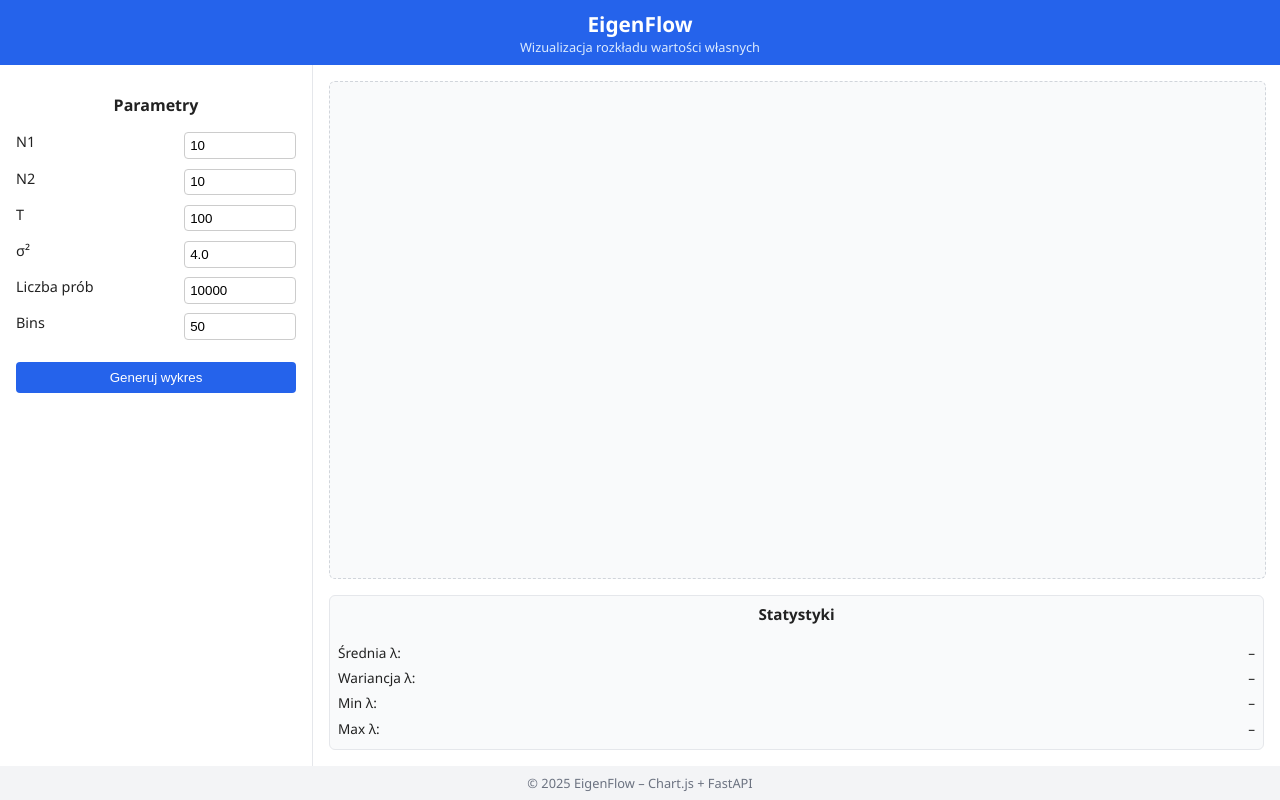
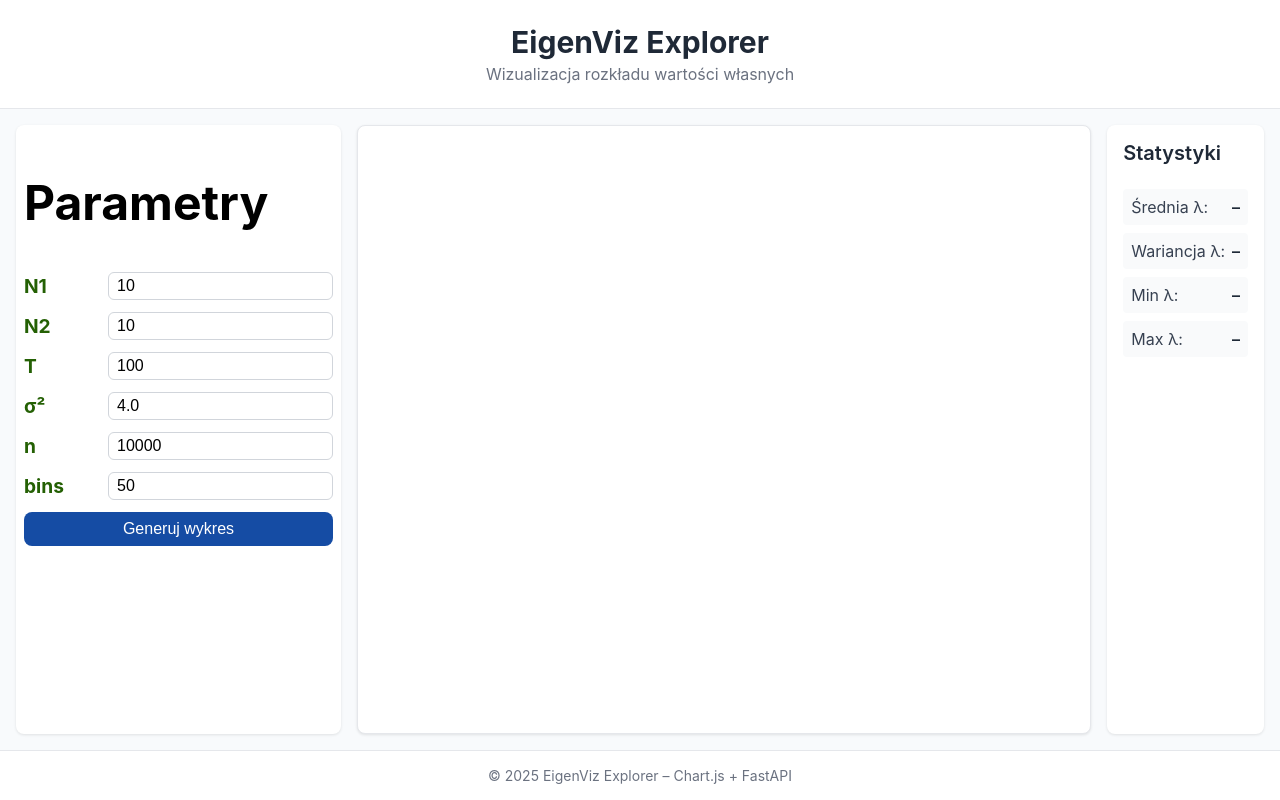
Before and after one commit to Krzemon/eigenflow, a plain HTML site: page index.html in a window 1280 px wide. Drawn offline with nearby package versions, Linux system fonts and the light colour scheme.

Commit message:
baza z test

```diff
--- a/assets/css/style.css
+++ /dev/null
@@ -1,131 +0,0 @@
-body {
-  margin: 0;
-  font-family: "Segoe UI", Arial, sans-serif;
-  background-color: #f8fafc;
-  color: #222;
-  display: flex;
-  flex-direction: column;
-  height: 100vh;
-}
-
-/* ======== Nagłówek i stopka ======== */
-header {
-  background: #2563eb;
-  color: white;
-  text-align: center;
-  padding: 0.6rem 0;
-  font-size: 0.9rem;
-}
-header h1 {
-  margin: 0;
-  font-size: 1.3rem;
-}
-header p {
-  margin: 0;
-  color: #dbeafe;
-  font-size: 0.8rem;
-}
-
-footer {
-  background: #f3f4f6;
-  text-align: center;
-  padding: 0.5rem;
-  color: #6b7280;
-  font-size: 0.8rem;
-}
-
-/* ======== Layout główny ======== */
-main {
-  flex: 1;
-  display: flex;
-  overflow: hidden;
-}
-
-.left-panel {
-  width: 280px;
-  background: white;
-  border-right: 1px solid #e5e7eb;
-  padding: 1rem;
-  box-shadow: 2px 0 8px rgba(0,0,0,0.05);
-  display: flex;
-  flex-direction: column;
-}
-.left-panel h2 {
-  font-size: 1rem;
-  margin-bottom: 1rem;
-  text-align: center;
-}
-
-.right-panel {
-  flex: 1;
-  display: flex;
-  flex-direction: column;
-  padding: 1rem;
-  background: #fff;
-}
-
-/* ======== Formularz ======== */
-form {
-  display: flex;
-  flex-direction: column;
-  gap: 0.6rem;
-}
-label {
-  display: flex;
-  justify-content: space-between;
-  font-size: 0.9rem;
-}
-input {
-  width: 100px;
-  border: 1px solid #ccc;
-  border-radius: 4px;
-  padding: 0.3rem;
-}
-button {
-  margin-top: 0.8rem;
-  background: #2563eb;
-  color: white;
-  border: none;
-  border-radius: 4px;
-  padding: 0.5rem;
-  cursor: pointer;
-  transition: background 0.2s;
-}
-button:hover {
-  background: #1d4ed8;
-}
-
-/* ======== Wykres ======== */
-#histogram-chart {
-  flex: 1;
-  width: 100%;
-  height: 100%;
-  border-radius: 6px;
-  background: #f9fafb;
-  border: 1px dashed #d1d5db;
-}
-
-/* ======== Statystyki ======== */
-.stats {
-  margin-top: 1rem;
-  padding: 0.5rem;
-  background: #f9fafb;
-  border-radius: 6px;
-  border: 1px solid #e5e7eb;
-}
-.stats h3 {
-  font-size: 0.95rem;
-  text-align: center;
-  margin-top: 0;
-}
-.stats ul {
-  list-style: none;
-  padding: 0;
-  margin: 0.3rem 0 0 0;
-}
-.stats li {
-  display: flex;
-  justify-content: space-between;
-  font-size: 0.85rem;
-  padding: 0.2rem 0;
-}
--- /dev/null
+++ b/css/style.css
@@ -0,0 +1,242 @@
+/* =========================
+   BASE STYLES
+========================= */
+body {
+    font-size: 2rem; /* 2x powiększenie czcionki */
+    margin: 0;
+    padding: 0;
+    font-family: -apple-system, BlinkMacSystemFont, "Segoe UI", Roboto, sans-serif;
+    background-color: #f8fafc; /* <- tutaj zmienisz tło całej strony */
+    display: flex;
+    flex-direction: column;
+    min-height: 100vh;
+}
+
+.page-layout {
+    display: flex;
+    flex-direction: column;
+    flex: 1;
+}
+
+main {
+    display: flex;
+    flex: 1;
+    gap: 1rem;
+    padding: 1rem;
+    flex-grow: 1;
+}
+
+/* =========================
+   HEADER
+========================= */
+.main-header {
+    background-color: white; /* <- tło nagłówka */
+    border-bottom: 1px solid #e5e7eb;
+    padding: 1.5rem 2rem;
+    text-align: center;
+}
+
+.header-title {
+    font-size: 1.875rem;
+    font-weight: 700;
+    color: #1f2937;
+    margin: 0;
+}
+
+.header-subtitle {
+    font-size: 1rem;
+    color: #6b7280;
+    margin: 0.25rem 0 0 0;
+}
+
+/* =========================
+   LEFT PANEL / FORM
+========================= */
+.left-panel {
+    flex: 0 0 10%;
+    background-color: #fff;
+    padding: 0.5rem;
+    border-radius: 0.5rem;
+    box-shadow: 0 1px 3px rgba(0,0,0,0.1);
+}
+
+.sidebar-title {
+    font-size: 1.5rem; /* większy nagłówek */
+    font-weight: 600;
+    color: #1f2937;
+    margin-bottom: 1rem;
+}
+
+.sidebar-form {
+    display: flex;
+    flex-direction: column;
+    gap: 0.75rem;
+}
+
+.form-label {
+    display: flex;
+    align-items: center;
+    flex-direction: row;
+    gap: 0.25rem;
+}
+
+.param-name {
+    flex-shrink: 0; /* nazwa nie kurczy się */
+    min-width: 80px; /* opcjonalnie, aby wszystkie nazwy miały jednakową szerokość */
+    position: relative; /* dla tooltipa */
+}
+
+.tooltip {
+    cursor: help;
+    color: #246004;
+    font-size: 1.2rem;
+    font-weight: bold;
+}
+
+/* chmurka z opisem */
+.tooltiptext {
+    visibility: hidden;
+    max-width: 33vw;       /* maksymalnie 1/3 szerokości strony */
+    white-space: nowrap;   /* tekst w jednej linii */
+    overflow: hidden;
+    text-overflow: ellipsis; /* jeśli nie mieści się w max-width */
+    background-color: #374151;
+    color: #fff;
+    text-align: center;
+    padding: 0.25rem 0.5rem;
+    border-radius: 0.25rem;
+    position: absolute;
+    z-index: 10;
+    bottom: 125%;
+    left: 0;
+    opacity: 0;
+    transition: opacity 0.2s;
+}
+
+.tooltip:hover .tooltiptext {
+    visibility: visible;
+    opacity: 1;
+}
+
+.form-input {
+    padding: 0.25rem 0.5rem;
+    border: 1px solid #d1d5db;
+    border-radius: 0.375rem;
+    font-size: 1rem;
+}
+
+.form-input:focus {
+    outline: none;
+    border-color: #3b82f6;
+    box-shadow: 0 0 0 3px rgba(59,130,246,0.1);
+}
+
+.submit-button {
+    background-color: #154ca4;
+    color: rgb(255, 255, 255);
+    border: none;
+    padding: 0.5rem 0.75rem;
+    border-radius: 0.5rem;
+    font-weight: 500;
+    cursor: pointer;
+    display: flex;
+    justify-content: center;
+    gap: 0.5rem;
+    font-size: 1rem;
+    transition: background-color 0.2s;
+}
+
+.submit-button:hover {
+    background-color: #2563eb;
+}
+
+/* =========================
+   ICONS / TOOLTIP
+========================= */
+.icon, i[data-feather] {
+    width: 16px;
+    height: 16px;
+    cursor: help; /* pokazuje tooltip */
+    color: #6b7280;
+    flex-shrink: 0;
+}
+
+/* =========================
+   CENTER PANEL / CHART
+========================= */
+.center-panel {
+    flex: 1; /* zajmuje resztę miejsca */
+    background-color: white;
+    padding: 1rem;
+    border-radius: 0.5rem;
+    box-shadow: 0 1px 3px rgba(0,0,0,0.1);
+    border: 1px solid #e5e7eb;
+    display: flex;
+    justify-content: center;
+    align-items: center;
+}
+
+canvas {
+    max-width: 100%;
+    max-height: 100%;
+}
+
+/* =========================
+   RIGHT PANEL / STATS
+========================= */
+.right-panel {
+    flex: 0 0 10%;
+    background-color: #fff;
+    padding: 1rem;
+    border-radius: 0.5rem;
+    box-shadow: 0 1px 3px rgba(0,0,0,0.1);
+    display: flex;
+    flex-direction: column;
+    gap: 0.5rem;
+}
+
+.stats-title {
+    font-size: 1.25rem;
+    font-weight: 600;
+    color: #1f2937;
+    margin: 0 0 1rem 0;
+}
+
+.stats-list {
+    display: flex;
+    flex-direction: column;
+    gap: 0.5rem;
+}
+
+.stat-item {
+    display: flex;
+    justify-content: space-between;
+    align-items: center;
+    padding: 0.5rem;
+    background-color: #f9fafb;
+    border-radius: 0.25rem;
+}
+
+.stat-label {
+    font-size: 1rem;
+    color: #374151;
+}
+
+.stat-value {
+    font-size: 1rem;
+    font-weight: 600;
+    color: #1f2937;
+}
+
+/* =========================
+   FOOTER
+========================= */
+.page-footer {
+    background-color: white;
+    border-top: 1px solid #e5e7eb;
+    padding: 1rem 2rem;
+    text-align: center;
+    color: #6b7280;
+    font-size: 0.875rem;
+    margin-top: auto;
+}
--- a/index.html
+++ b/index.html
@@ -3,50 +3,104 @@
 <head>
   <meta charset="UTF-8" />
   <meta name="viewport" content="width=device-width, initial-scale=1.0" />
-  <title>EigenFlow – Wizualizacja rozkładów</title>
-  <link rel="stylesheet" href="assets/css/style.css" />
+  <title>EigenViz Explorer – Wizualizacja rozkładów</title>
+  <link rel="stylesheet" href="css/style.css" />
   <script src="https://cdn.jsdelivr.net/npm/chart.js@4.3.0/dist/chart.umd.min.js"></script>
-  <script src="assets/js/main.js" defer></script>
+  <script src="https://cdn.jsdelivr.net/npm/feather-icons/dist/feather.min.js"></script>
 </head>
+<body>
 
-<body>
-  <header>
-    <h1>EigenFlow</h1>
-    <p>Wizualizacja rozkładu wartości własnych</p>
+  <header class="main-header">
+    <h1 class="header-title">EigenViz Explorer</h1>
+    <p class="header-subtitle">Wizualizacja rozkładu wartości własnych</p>
   </header>
 
-  <main>
+  <main class="main-area">
+
+    <!-- LEWY PANEL: formularz -->
     <aside class="left-panel">
       <h2>Parametry</h2>
-      <form id="simulation-form">
-        <label>N1 <input type="number" name="N1" value="10" /></label>
-        <label>N2 <input type="number" name="N2" value="10" /></label>
-        <label>T <input type="number" name="T" value="100" /></label>
-        <label>σ² <input type="number" step="0.1" name="sigma_squared" value="4.0" /></label>
-        <label>Liczba prób <input type="number" name="num_trials" value="10000" /></label>
-        <label>Bins <input type="number" name="bins" value="50" /></label>
+      <form id="simulation-form" class="sidebar-form">
 
-        <button type="submit">Generuj wykres</button>
+        <label class="form-label">
+          <span class="param-name tooltip">
+            N1
+            <span class="tooltiptext">Liczba wierszy macierzy o zadanym σ²_1</span>
+          </span>
+          <input type="number" name="N1" value="10" class="form-input" />
+        </label>
+
+        <label class="form-label">
+          <span class="param-name tooltip">
+            N2
+            <span class="tooltiptext">Liczba wierszy macierzy o zadanym σ²_2</span>
+          </span>
+          <input type="number" name="N2" value="10" class="form-input" />
+        </label>
+
+        <label class="form-label">
+          <span class="param-name tooltip">
+            T
+            <span class="tooltiptext">Liczba kolumn macierzy</span>
+          </span>
+          <input type="number" name="T" value="100" class="form-input" />
+        </label>
+
+        <label class="form-label">
+          <span class="param-name tooltip">
+            σ²
+            <span class="tooltiptext">Wariancja pierwszych N1 wierszy macierzy</span>
+          </span>
+          <input type="number" step="0.1" name="sigma_squared" value="4.0" class="form-input" />
+        </label>
+
+        <label class="form-label">
+          <span class="param-name tooltip">
+            n
+            <span class="tooltiptext">Liczba generowanych prób</span>
+          </span>
+          <input type="number" name="num_trials" value="10000" class="form-input" />
+        </label>
+
+        <label class="form-label">
+          <span class="param-name tooltip">
+            bins
+            <span class="tooltiptext">Liczba binów histogramu</span>
+          </span>
+          <input type="number" name="bins" value="50" class="form-input" />
+        </label>
+
+        <button type="submit" class="submit-button">Generuj wykres</button>
       </form>
     </aside>
 
-    <section class="right-panel">
+    <!-- ŚRODKOWY PANEL: wykres -->
+    <section class="center-panel">
       <canvas id="histogram-chart"></canvas>
+    </section>
 
-      <div class="stats">
-        <h3>Statystyki</h3>
-        <ul>
-          <li>Średnia λ: <span id="mean-lambda">–</span></li>
-          <li>Wariancja λ: <span id="var-lambda">–</span></li>
-          <li>Min λ: <span id="min-lambda">–</span></li>
-          <li>Max λ: <span id="max-lambda">–</span></li>
-        </ul>
+    <!-- PRAWY PANEL: statystyki -->
+    <aside class="right-panel stats-container">
+      <h3 class="stats-title">Statystyki</h3>
+      <div class="stats-list">
+        <div class="stat-item"><span class="stat-label">Średnia λ:</span> <span id="mean-lambda" class="stat-value">–</span></div>
+        <div class="stat-item"><span class="stat-label">Wariancja λ:</span> <span id="var-lambda" class="stat-value">–</span></div>
+        <div class="stat-item"><span class="stat-label">Min λ:</span> <span id="min-lambda" class="stat-value">–</span></div>
+        <div class="stat-item"><span class="stat-label">Max λ:</span> <span id="max-lambda" class="stat-value">–</span></div>
       </div>
-    </section>
+    </aside>
+
   </main>
 
-  <footer>
-    © 2025 EigenFlow – Chart.js + FastAPI
+  <footer class="page-footer">
+    © 2025 EigenViz Explorer – Chart.js + FastAPI
   </footer>
+
+  <script>
+    document.addEventListener("DOMContentLoaded", () => {
+      feather.replace();
+    });
+  </script>
+  <script src="js/main.js"></script>
 </body>
 </html>
```
Also changed, not shown: js/main.js (renamed from assets/js/main.js, +14 -3 lines), css/README.txt (added).
